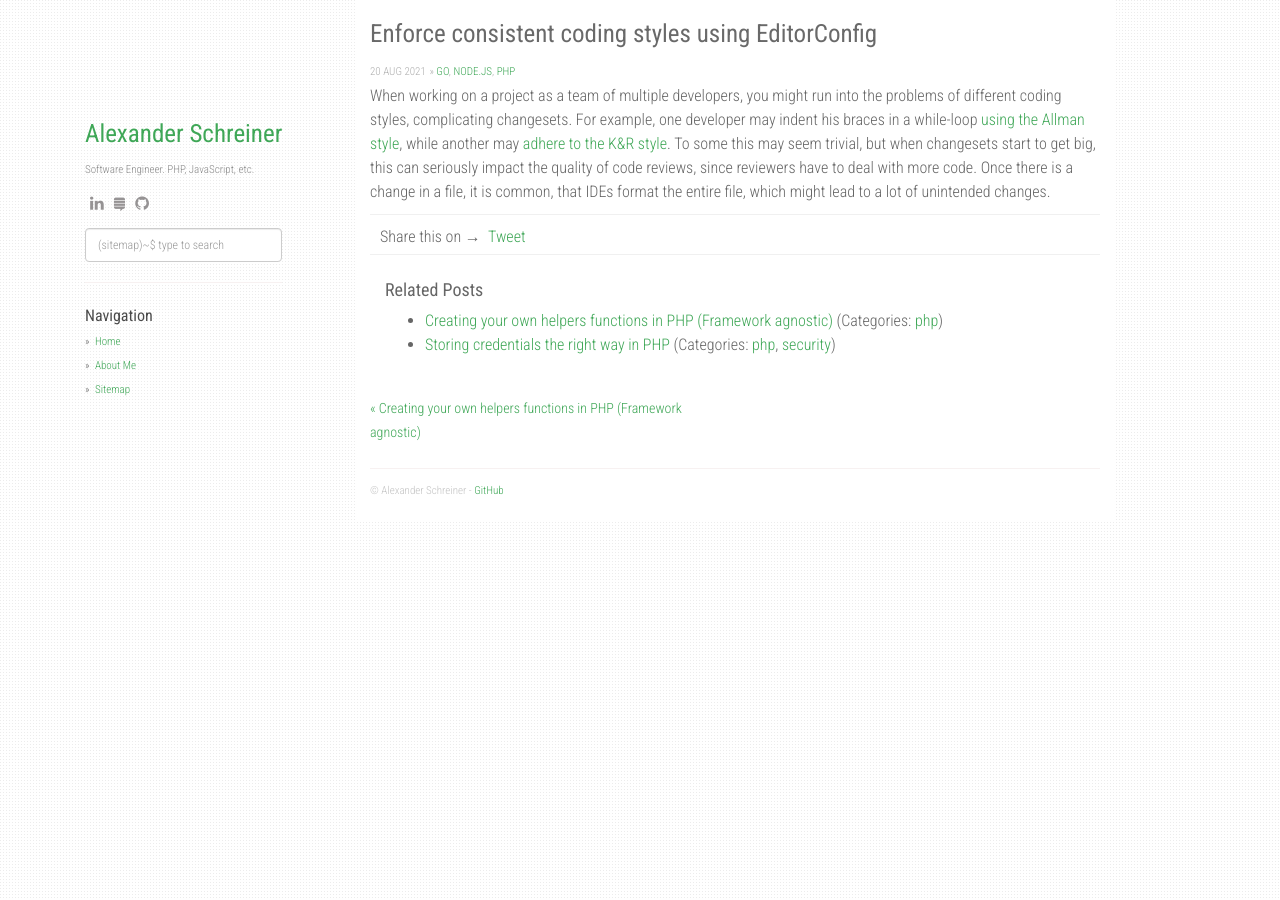
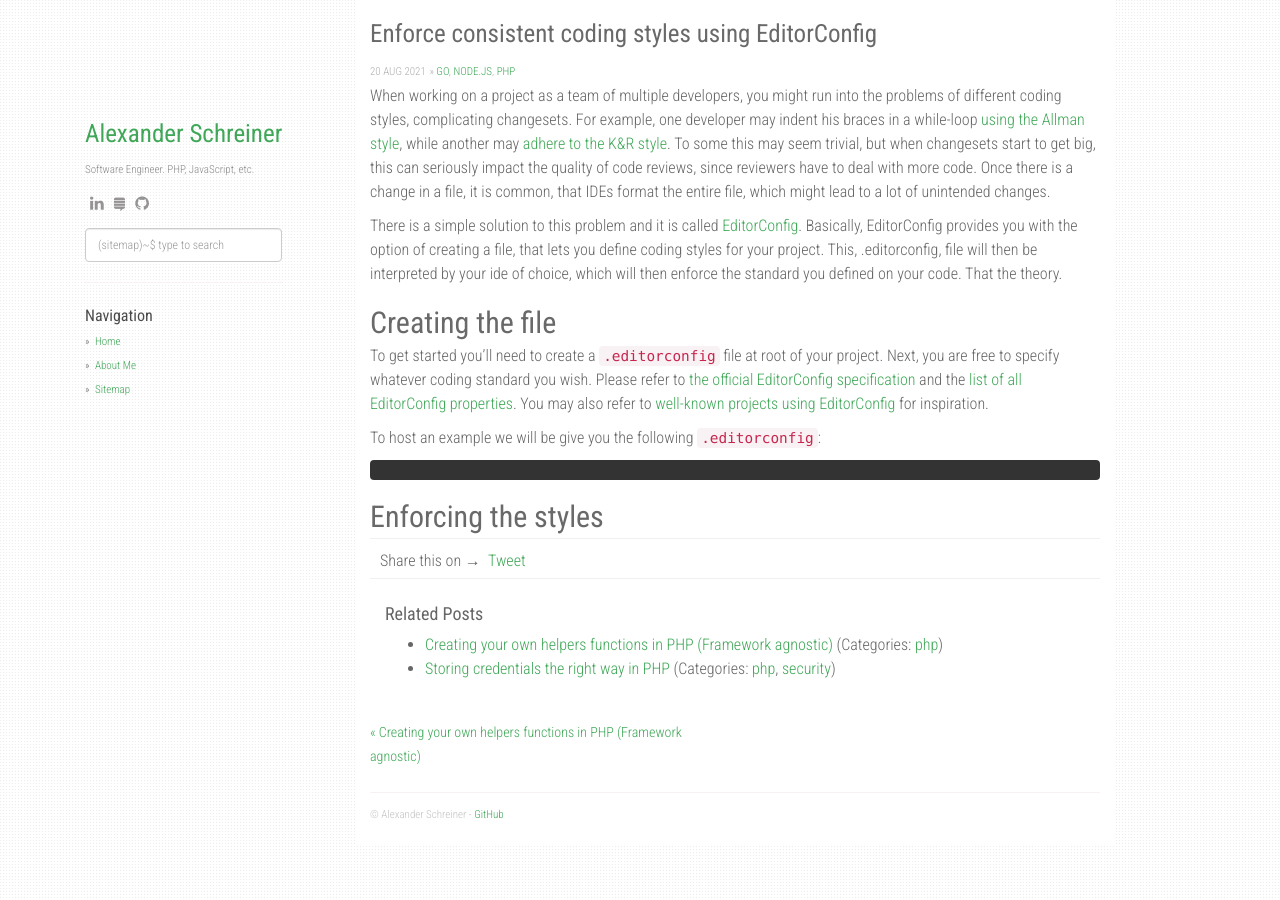
Before and after one commit to alexander-schreiner/alexander-schreiner.github.io, a Jekyll site: the page built from _posts/2021-08-20-enforce-consistent-coding-styles-using-editorconfig-file.md, in a window 1280 px wide. Built offline with Jekyll 4.4.1, drawn with Linux system fonts in a browser that asks for light colours; nearby versions of some CDN libraries; comment, search, counter and statistics services are not loaded.

Commit message:
Update 2021-08-20-enforce-consistent-coding-styles-using-editorconfig-file.md

````diff
--- a/_posts/2021-08-20-enforce-consistent-coding-styles-using-editorconfig-file.md
+++ b/_posts/2021-08-20-enforce-consistent-coding-styles-using-editorconfig-file.md
@@ -6,3 +6,16 @@
 ---
 
 When working on a project as a team of multiple developers, you might run into the problems of different coding styles, complicating changesets. For example, one developer may indent his braces in a while-loop [using the Allman style](https://en.wikipedia.org/wiki/Indentation_style#Allman_style), while another may [adhere to the K&R style](https://en.wikipedia.org/wiki/Indentation_style#K&R_style). To some this may seem trivial, but when changesets start to get big, this can seriously impact the quality of code reviews, since reviewers have to deal with more code. Once there is a change in a file, it is common, that IDEs format the entire file, which might lead to a lot of unintended changes.
+
+There is a simple solution to this problem and it is called [EditorConfig](https://editorconfig.org/). Basically, EditorConfig provides you with the option of creating a file, that lets you define coding styles for your project. This, .editorconfig, file will then be interpreted by your ide of choice, which will then enforce the standard you defined on your code. That the theory.
+
+## Creating the file
+
+To get started you'll need to create a `.editorconfig` file at root of your project. Next, you are free to specify whatever coding standard you wish. Please refer to [the official EditorConfig specification](https://editorconfig-specification.readthedocs.io/) and the [list of all EditorConfig properties](https://github.com/editorconfig/editorconfig/wiki/EditorConfig-Properties). You may also refer to [well-known projects using EditorConfig](https://github.com/editorconfig/editorconfig/wiki/Projects-Using-EditorConfig) for inspiration.
+
+To host an example we will be give you the following `.editorconfig`:
+```
+```
+
+
+## Enforcing the styles
````
